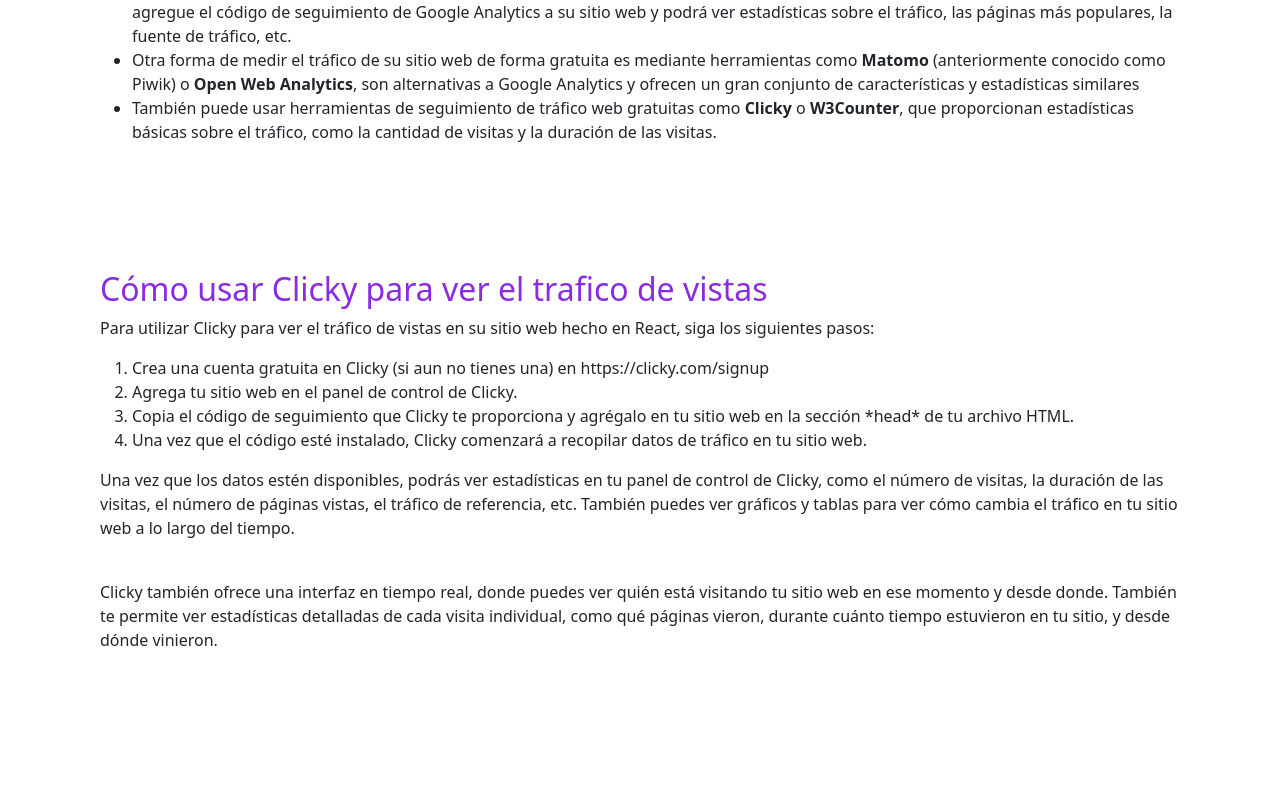
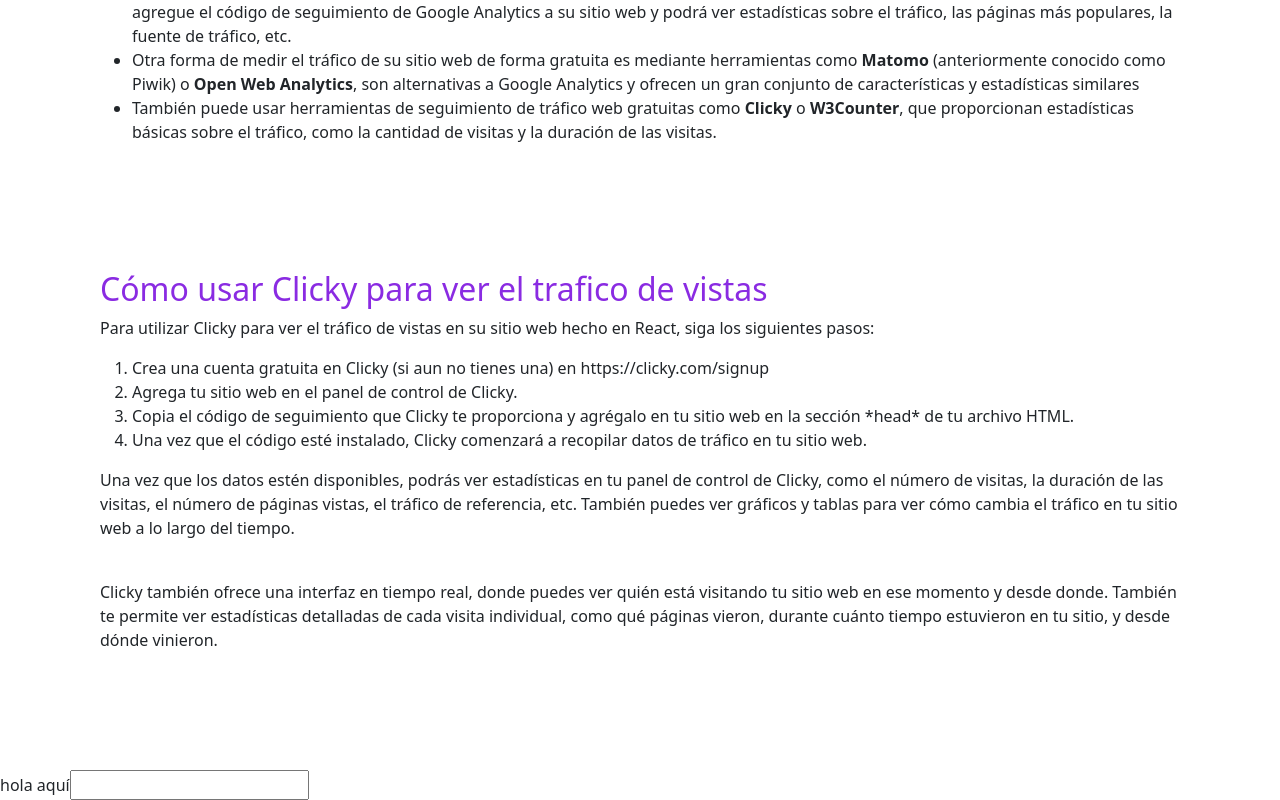
Before and after one commit to tinoyao/TinoFuturos, a React (Create React App) app: page /contact in a window 1280 px wide. Shown: the part 230-1030 px from the top of the page. Before the commit the page ends 1000 px from the top, so only its background shows below. Built offline with nearby package versions, Linux system fonts and the light colour scheme.

Commit message:
se agrega form al contact

```diff
--- a/src/components/contact/Contact.jsx
+++ b/src/components/contact/Contact.jsx
@@ -62,6 +62,12 @@
                 </p>
 
             </div>
+            <div>
+                <form action="">
+                    <label htmlFor="">hola aquí</label>
+                    <input type="text" />
+                </form>
+            </div>
         </div>
     )
 }
```
